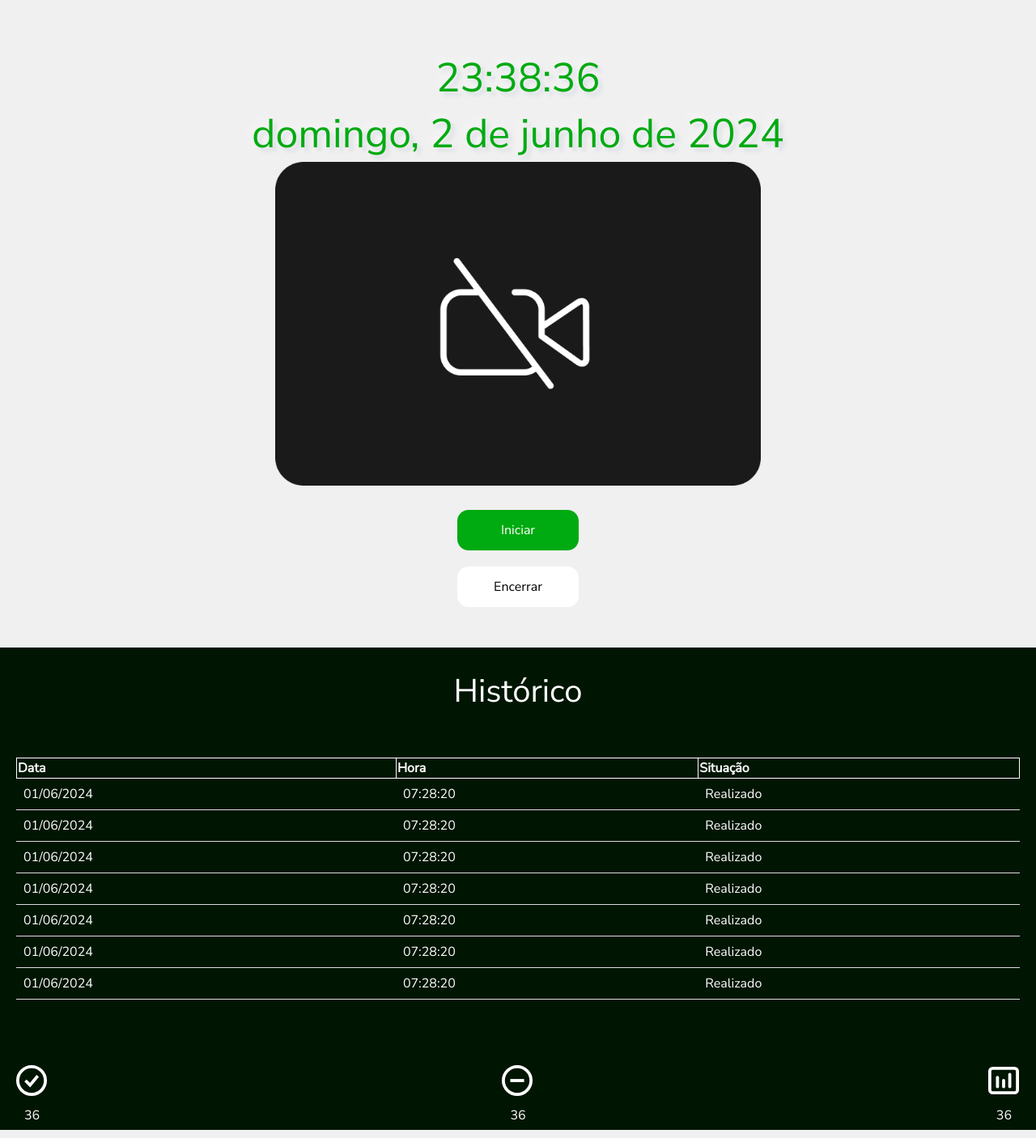
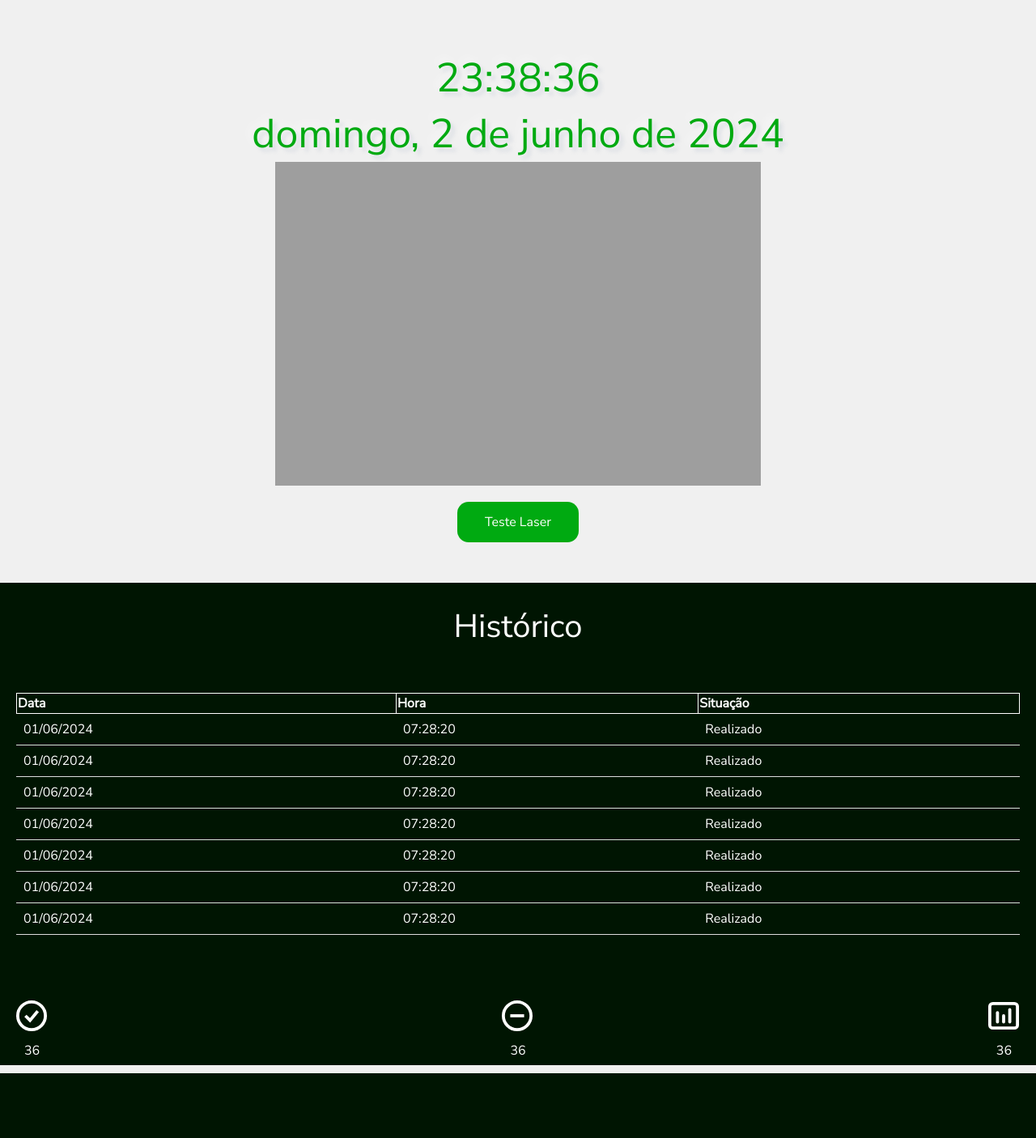
Before and after one commit to Kauefranca/LaserKiller, a Flask app: page /acompanhar in a window 1280 px wide. Shown: the part 773-2179 px from the top of the page at 81% size. After the commit the page ends 2099 px from the top, so only its background shows below. Run offline with Flask 3, Linux system fonts and the light colour scheme; the visitor is signed in with stand-in values (Sample User, id 1); some libraries are stand-ins or nearby versions.

Commit message:
Camera feed ajustado

```diff
--- a/app.py
+++ b/app.py
@@ -1,10 +1,11 @@
-from flask import Flask, render_template, request, session, redirect
+from flask import Flask, render_template, request, session, redirect, Response
 from flask_session import Session
 from werkzeug.exceptions import default_exceptions
 from werkzeug.security import check_password_hash
 
 from sources.utils import errorhandler, login_required, not_login_required
 from sources.postgres import Postgress
+from sources.camera import CameraFeed
 
 import json
 
@@ -13,6 +14,8 @@
 
 DB_CONN = Postgress(host='localhost', database='postgres')
 DB_CONN.connect()
+
+camera = CameraFeed()
 
 app = Flask(__name__)
 
@@ -102,6 +105,15 @@
 def politica_de_privacidade():
     return render_template('politica-de-privacidade.html')
 
+@app.route('/camera_feed')
+def rec():
+    return Response(gen_feed(), mimetype='multipart/x-mixed-replace; boundary=frame ')
+
+def gen_feed():
+    while True:
+        frame = camera.read()
+        yield (b'--frame\r\n'b'Content-Type: image/jpeg\r\n\r\n' + frame + b'\r\n\r\n')
+
 @app.route("/teste", methods=["GET", "POST"])
 def teste():
     return render_template('teste.html')
--- a/static/css/acompanhar.css
+++ b/static/css/acompanhar.css
@@ -147,7 +147,7 @@
     gap: 10px;
 }
 
-.iniciar-aula,
+.teste-laser,
 .encerrar-aula {
     width: 150px;
     height: 50px;
--- a/templates/acompanhar.html
+++ b/templates/acompanhar.html
@@ -26,11 +26,12 @@
             <span id="relogio-data-extenso"></span>
         </div>
         <div class="webcam-src-container">
-            <img class="webcam-src" src="/static/img/Camera.png" alt="">
+            <img class="webcam-src" src="http://127.0.0.1:5000/camera_feed" alt="">
+            <!-- <img class="webcam-src" src="/static/img/Camera.png" alt=""> -->
         </div>
         <div class="webcam-botoes">
-            <button id="iniciar" class="iniciar-aula">Iniciar</button>
-            <button id="finalizar" class="encerrar-aula" disabled>Encerrar</button>
+            <button id="laser" class="teste-laser">Teste Laser</button>
+            <!-- <button id="finalizar" class="encerrar-aula" disabled>Encerrar</button> -->
         </div>
     </div>
 
@@ -151,12 +152,16 @@
         for (let chart of charts) renderChart(chart.id, chart.texto, chart.data, chart.opcoes);
     });
 
-    var iniciar_button = document.querySelector('button#iniciar');
-    iniciar_button.addEventListener("click", iniciar_aula);
+    var iniciar_button = document.querySelector('button#laser');
+    iniciar_button.addEventListener("click", testeLaser);
     var finalizar_button = document.querySelector('button#finalizar');
     finalizar_button.addEventListener("click", finalizar_aula);
 
-    function iniciar_aula() {
+    function testeLaser() {
+        fetch('http://192.168.68.108/control?var=toggle-laser&val=1', {
+            method: 'GET'
+        });
+        return
         Swal.fire({
             position: "center",
             icon: "success",
@@ -168,9 +173,6 @@
         iniciar_button.setAttribute('disabled', true);
         finalizar_button.removeAttribute('disabled');
 
-        fetch('http://' + document.domain + ':' + location.port + '/start_aula', {
-            method: 'POST'
-        });
     };
 
     function finalizar_aula() {
```
Also changed, not shown: sources/camera.py (added, +34 -0 lines), 2 other files.
